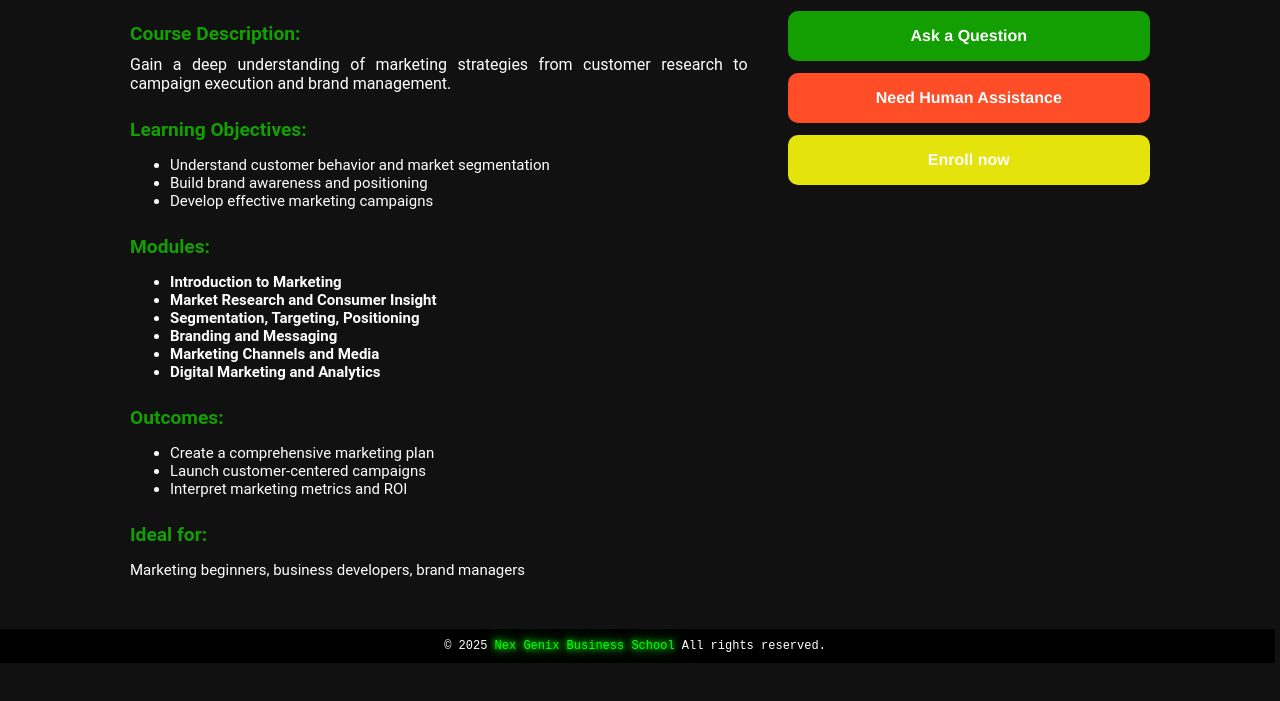
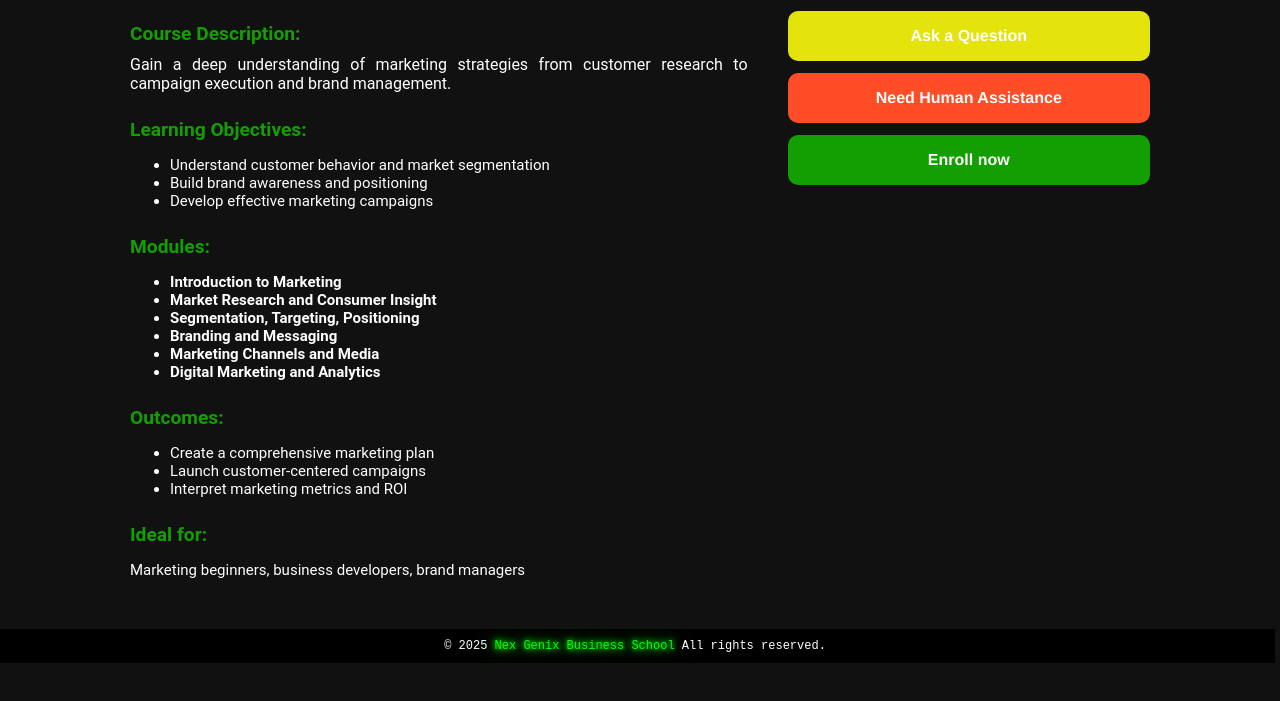
Before and after one commit to nexgenixbusinessschool/nexgenixbusinessschool.github.io, a plain HTML site: page business-excellence/NGBS-009.html in a window 1280 px wide. Shown: the part 137-838 px from the top of the page. Drawn offline with Linux system fonts and the light colour scheme.

Commit message:
Update NGBS-009.html

```diff
--- a/business-excellence/NGBS-009.html
+++ b/business-excellence/NGBS-009.html
@@ -83,8 +83,8 @@ bs.ico">
       text-decoration: none;
     }
 
-    .green {
-      background-color: #139E01;
+    .yellow {
+      background-color: #E4E30C;
     }
 
     .red {
@@ -92,7 +92,8 @@ bs.ico">
     }
 
     .enroll {
-      background-color: #E4E30C;
+      background-color: #139E01;
+      text-decoration: none;
     }
 
     img.course-image {
@@ -221,7 +222,7 @@ class="dashboard-btn">Dashboard</a>
 
       <!-- CTA for mobile only -->
 <div class="cta-buttons mobile-only">
-  <a href="/faq-or-form" class="uniform-button green">Ask a Question</a>
+  <a href="/faq-or-form" class="uniform-button yellow">Ask a Question</a>
   <a href="/contact-support" class="uniform-button red">Need Human
 
 Assistance</a>
@@ -235,7 +236,7 @@ button enroll" target="_blank">Enroll now</a>
 <div class="right">
   <img src="../assets/images/ngbs009.png" alt="Principles of Marketing" class="course-image" />
   <div class="cta-buttons">
-    <a href="/faq-or-form" class="uniform-button green">Ask a Question</a>
+    <a href="/faq-or-form" class="uniform-button yellow">Ask a Question</a>
     <a href="/contact-support" class="uniform-button red">Need Human
 
 Assistance</a>
```
